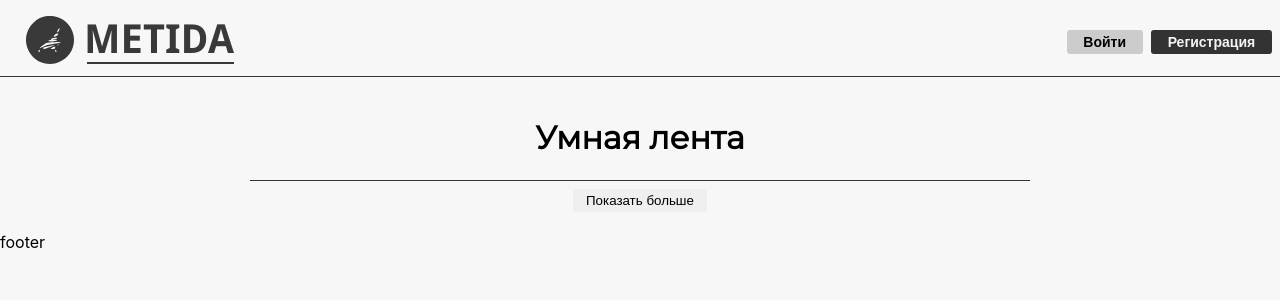
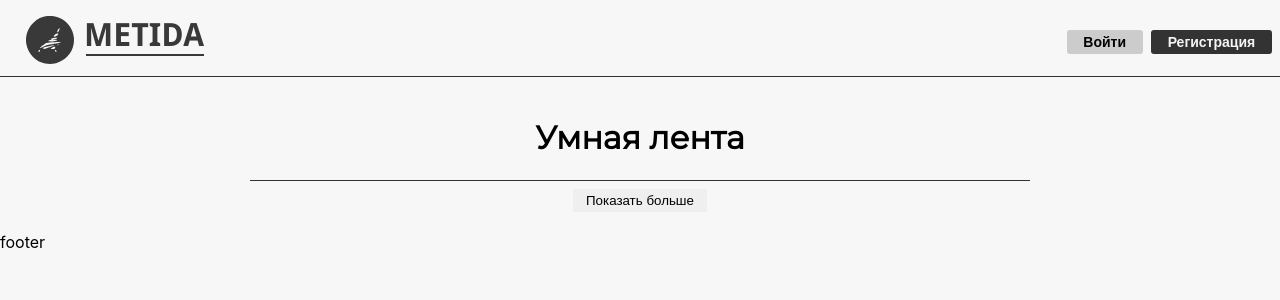
Before and after one commit to avdosev/metida, a React (Create React App) app in the folder client/: page / in a window 1280 px wide. Shown: the top 300 px of the page. Built offline with nearby package versions, Linux system fonts and the light colour scheme; no server answers.

Commit message:
фикс размера логотипа

```diff
--- a/client/src/components/Molecules/Header/Header.tsx
+++ b/client/src/components/Molecules/Header/Header.tsx
@@ -22,7 +22,6 @@ const Header: FunctionComponent<{}> = () => {
     return (
         <header className="header">
             <div className="header_inner flex alignCenter space_between_inner">
-                {/**/}
                 <div className="logo">
                     <Link to="/">
                         <img className="logo__image" src={process.env.PUBLIC_URL + '/img/fav.svg'} alt="Metida"
--- a/client/src/components/Molecules/Header/header.css
+++ b/client/src/components/Molecules/Header/header.css
@@ -36,7 +36,7 @@ hr {
     color: #393939;
     float: right;
     margin-left: -1rem;
-    font-size: calc( (100vw - 30rem)/(80 - 30) * (1.5 - 1) + 2rem);
+    font-size: calc( (100vw - 30rem)/(80 - 30) * (1.5 - 1) + 1.5rem);
 }
 
 .logo__underline {
```
